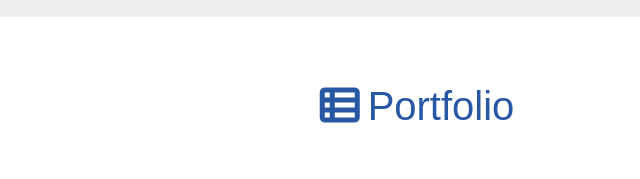
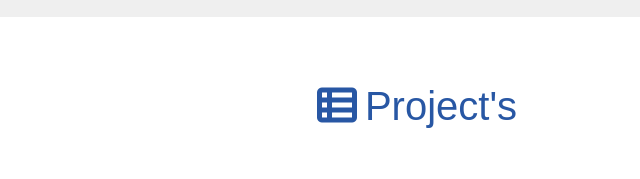
Before and after one commit to chanduthenipalli/chanduportfolio, a plain HTML site: page index.html in a window 1280 px wide. Shown: the part 2543-2722 px from the top of the page, 219-859 px from the left. Drawn offline with Linux system fonts and the light colour scheme.

Commit message:
Update index.html

```diff
--- a/index.html
+++ b/index.html
@@ -643,7 +643,7 @@
             </div>
         </section>
         <section id="portfolio">
-            <h1 class="section-heading mb75px"><span><i class="fas fa-th-list"></i></span><span>Portfolio </span></h1>
+            <h1 class="section-heading mb75px"><span><i class="fas fa-th-list"></i></span><span>Project's </span></h1>
             <div id="portfolio-container">
                 <div class="portfolio-image-container">
                     <a href="https://github.com/chanduthenipalli/student_management_system">
```
